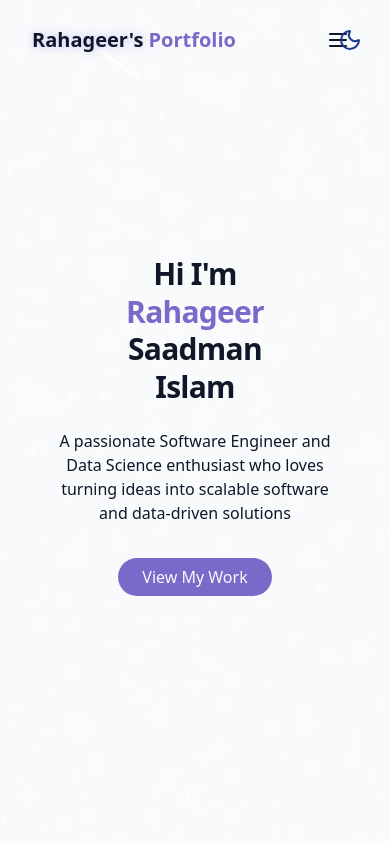
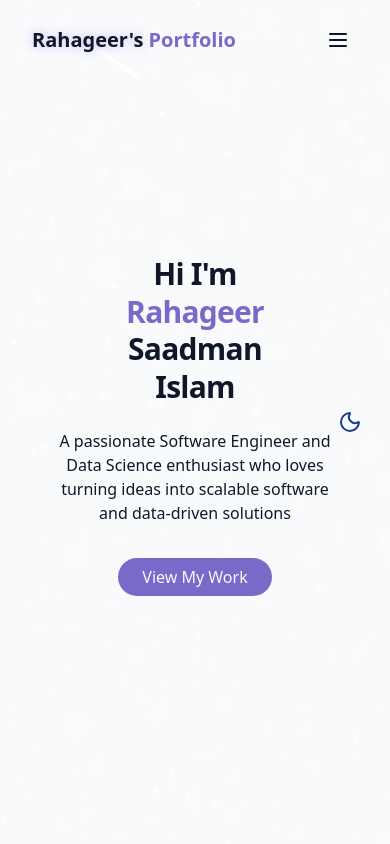
Before and after one commit to Rahageer90/RahageerPortfolio, a React (Vite) app: page / in a window 390 px wide. Shown: the top 844 px of the page. Built offline with nearby package versions, Linux system fonts and the light colour scheme.

Commit message:
Theme toggle mobile fix

```diff
--- a/src/components/ThemeToggle.jsx
+++ b/src/components/ThemeToggle.jsx
@@ -33,8 +33,11 @@ export const ThemeToggle = () => {
     <button
       onClick={toggleTheme}
       className={cn(
-        'fixed top-5 right-5 z-50 p-2 rounded-full transition-colors duration-300',
-        'focus:outline-none'
+
+    "fixed top-5 right-5 z-50 p-2 rounded-full transition-colors duration-300",
+
+    "sm:top-5 sm:right-5 bottom-5 right-5 sm:bottom-auto sm:right-auto",
+    "focus:outline-none"
       )}
     >
       {isDarkMode ? (
```
